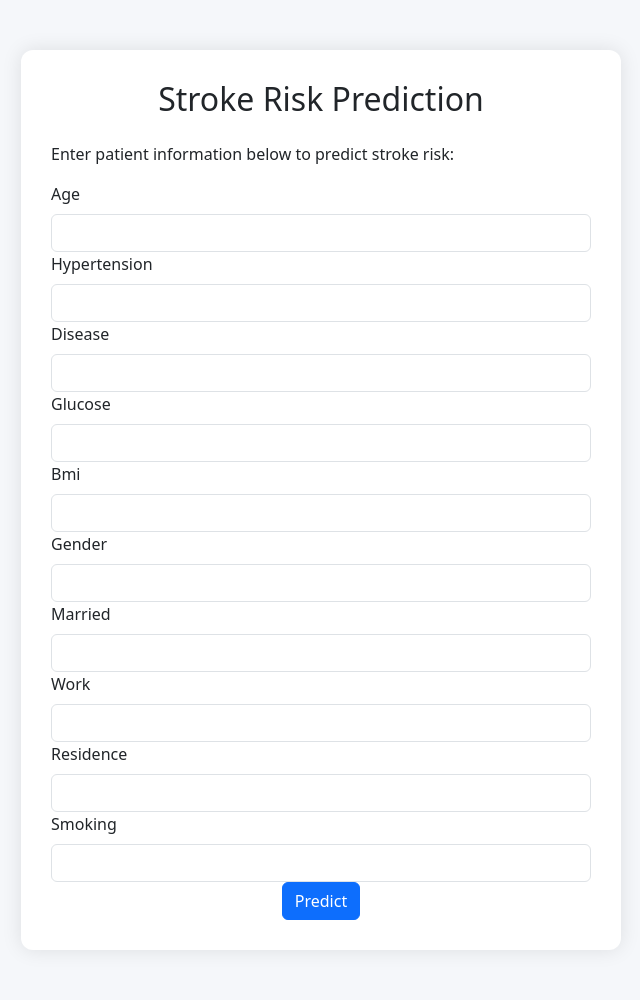
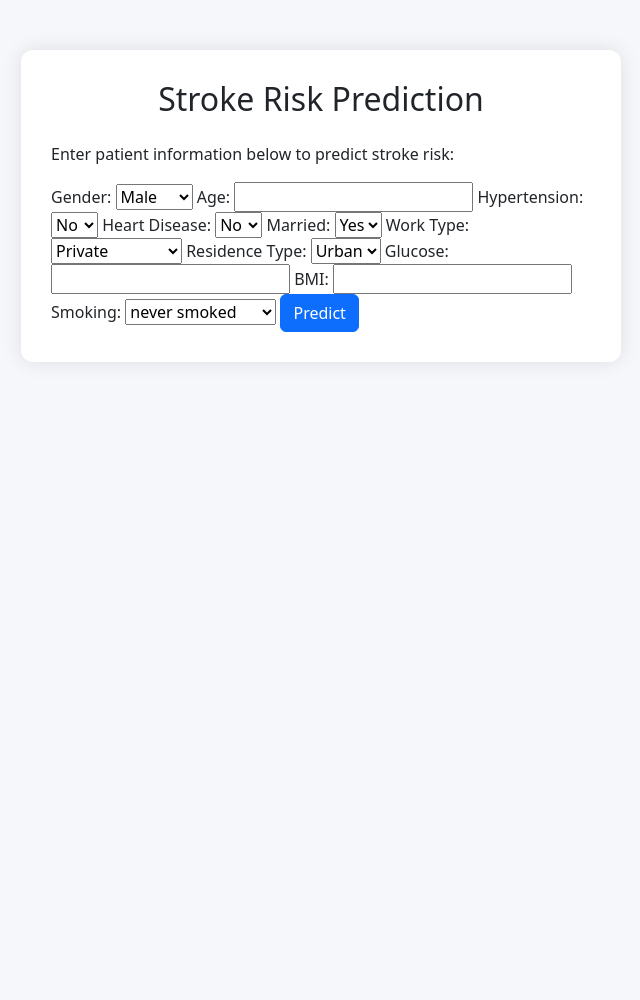
Before and after one commit to parisazeynaly/Stroke-prediction, a Flask app: page / in a window 1280 px wide. Shown: the whole page, without its empty margins (319-959 px from the left). After the commit the page ends 332 px from the top, so only its background shows below. Run offline with Flask 3, Linux system fonts and the light colour scheme; parts of the project's set-up code (start-up, migrations or seed data) failed here and were passed over.

Commit message:
revision form

```diff
--- a/app.py
+++ b/app.py
@@ -200,7 +200,7 @@ def home():
         ]])
 
         final_features_scaled = scaler.fit_transform(final_features)
-        prediction = model.predict(final_features_scaled)[0]
+        prediction = mode.l.predict(final_features_scaled)[0]
         prediction = "YES" if prediction == 1 else "NO"
 
         return render_template("index.html", features=features,
--- a/templates/index.html
+++ b/templates/index.html
@@ -34,16 +34,65 @@
         <h2 class="text-center mb-4">Stroke Risk Prediction</h2>
         <p>Enter patient information below to predict stroke risk:</p>
 
-        <form action="/predict" method="post">
-            {% for feature in features %}
-            {% set safe_id = feature.replace(' ', '_').replace('(', '').replace(')', '').replace('/', '_') %}
-            <label for="{{ safe_id }}" class="form-label">{{ feature | capitalize }}</label>
-            <input type="text" id="{{ safe_id }}" name="{{ feature }}" class="form-control" required>
-            {% endfor %}
-            <div class="text-center">
-                <button type="submit" class="btn btn-primary">Predict</button>
-            </div>
-        </form>
+        <form method="POST" action="/">
+    <label>Gender:</label>
+    <select name="gender">
+        <option value="Male">Male</option>
+        <option value="Female">Female</option>
+        <option value="Other">Other</option>
+    </select>
+
+    <label>Age:</label>
+    <input type="number" name="age" required>
+
+    <label>Hypertension:</label>
+    <select name="hypertension">
+        <option value="0">No</option>
+        <option value="1">Yes</option>
+    </select>
+
+    <label>Heart Disease:</label>
+    <select name="disease">
+        <option value="0">No</option>
+        <option value="1">Yes</option>
+    </select>
+
+    <label>Married:</label>
+    <select name="married">
+        <option value="Yes">Yes</option>
+        <option value="No">No</option>
+    </select>
+
+    <label>Work Type:</label>
+    <select name="work">
+        <option value="Private">Private</option>
+        <option value="Self-employed">Self-employed</option>
+        <option value="Never_worked">Never_worked</option>
+        <option value="children">children</option>
+    </select>
+
+    <label>Residence Type:</label>
+    <select name="residence">
+        <option value="Urban">Urban</option>
+        <option value="Rural">Rural</option>
+    </select>
+
+    <label>Glucose:</label>
+    <input type="number" name="glucose" step="0.1" required>
+
+    <label>BMI:</label>
+    <input type="number" name="bmi" step="0.1" required>
+
+    <label>Smoking:</label>
+    <select name="smoking">
+        <option value="never smoked">never smoked</option>
+        <option value="formerly smoked">formerly smoked</option>
+        <option value="smokes">smokes</option>
+    </select>
+
+    <button type="submit" class="btn btn-primary">Predict</button>
+</form>
+
 
         {% if prediction %}
             <div class="result text-center">
```
